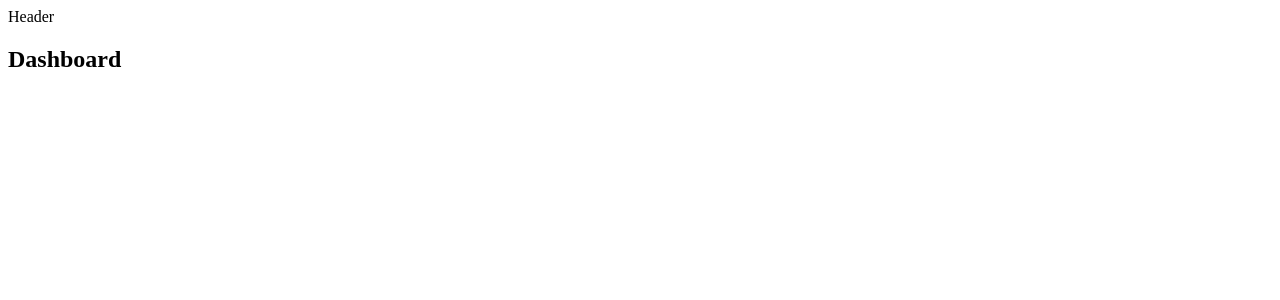
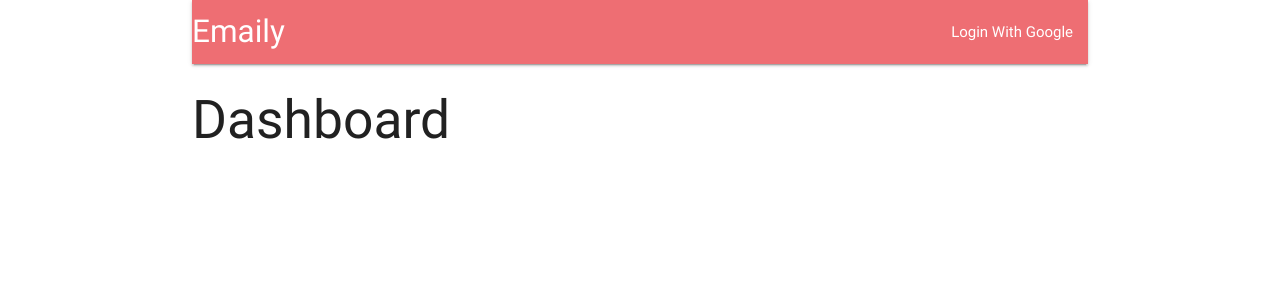
Before and after one commit to Chrisqtran3/Emaily-Full-Stack-Application, a React (Create React App) app in the folder client/: page /surveys in a window 1280 px wide. Shown: the top 300 px of the page. Built offline with nearby package versions, Linux system fonts and the light colour scheme; no server answers.

Commit message:
Connect front end to back end, install redux thunk and axios

```diff
--- /dev/null
+++ b/client/src/actions/index.js
@@ -0,0 +1,12 @@
+import axios from 'axios';
+import { FETCH_USER } from './types';
+
+export const fetchUser = () => {
+  return function(dispatch) {
+    axios.get('/api/current_user')
+      .then(res => dispatch({
+        type: FETCH_USER,
+        payload: res
+      }))
+  }
+};
--- /dev/null
+++ b/client/src/actions/types.js
@@ -0,0 +1 @@
+export const FETCH_USER = 'fetch_user';
--- a/client/src/components/App.js
+++ b/client/src/components/App.js
@@ -1,14 +1,21 @@
-import React from 'react';
+import React, { Component } from 'react';
 import { BrowserRouter, Route } from 'react-router-dom';
+import { connect } from 'react-redux';
+import * as actions from '../actions';
 
 import Header from './Header'
 const Dashboard = () => <h2>Dashboard</h2>
 const SurveyNew = () => <h2>Survey New</h2>
 const Landing = () => <h2>Landing</h2>
 
-const App = () => {
+class App extends Component {
+  componentDidMount() {
+    this.props.fetchUser();
+  }
+
+  render() {
     return (
-    <div>
+      <div className="container">
         <BrowserRouter>
           <div>
             <Header />
@@ -20,5 +27,6 @@ const App = () => {
       </div>
     )
   }
+}
 
-export default App;
+export default connect(null, actions)(App);
--- a/client/src/components/Header.js
+++ b/client/src/components/Header.js
@@ -3,9 +3,14 @@ import React, { Component } from 'react';
 class Header extends Component {
   render() {
     return (
-      <div>
-        Header
-      </div>
+      <nav>
+        <div className="nav-wrapper">
+          <a className=" left brand-logo">Emaily</a>
+          <ul className="right">
+            <li><a>Login With Google</a></li>
+          </ul>
+        </div>
+      </nav>
     )
   }
 }
--- a/client/src/index.js
+++ b/client/src/index.js
@@ -1,12 +1,14 @@
+import 'materialize-css/dist/css/materialize.min.css';
 import React from 'react';
 import ReactDOM from 'react-dom';
 import { Provider } from 'react-redux';
 import { createStore, applyMiddleware } from 'redux';
+import reduxThunk from 'redux-thunk';
 
 import App from './components/App';
-import reducers from './reducers'
+import reducers from './reducers';
 
-const store = createStore(reducers, {}, applyMiddleware());
+const store = createStore(reducers, {}, applyMiddleware(reduxThunk));
 
 ReactDOM.render(
   <Provider store={store}>
--- a/client/src/reducers/authReducer.js
+++ b/client/src/reducers/authReducer.js
@@ -1,4 +1,5 @@
 export default function(state = {}, action) {
+  console.log(action);
   switch (action.type) {
     default:
       return state;
```
Also changed, not shown: client/package.json (+7 -1 lines), 1 other file (tests, documents, lock files or other folders). Lines whose indentation alone changed are shown as unchanged.
